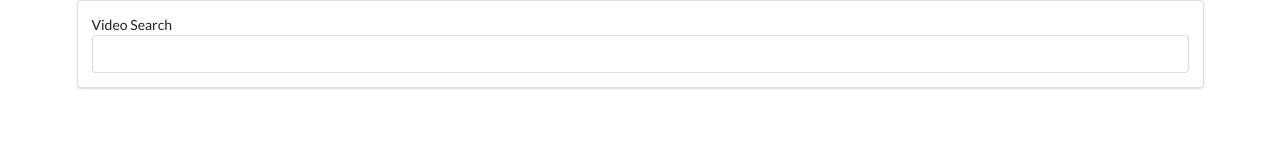
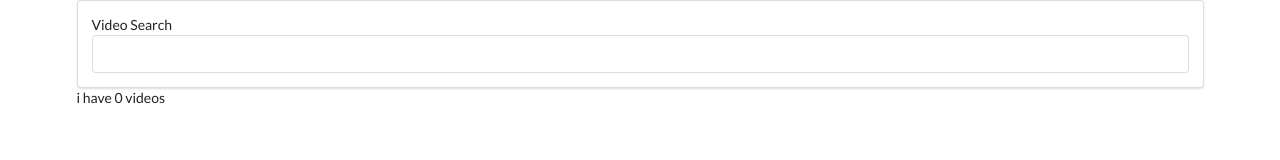
Before and after one commit to alexJSanchez/udemySearch, a React (Create React App) app in the folder videos/: page / in a window 1280 px wide. Shown: the top 160 px of the page. Built offline with nearby package versions, Linux system fonts and the light colour scheme.

Commit message:
add video list

```diff
--- a/videos/src/components/App.js
+++ b/videos/src/components/App.js
@@ -15,12 +15,13 @@ class App extends React.Component{
                 q: term
             }
         })
-        console.log(this.setState({videos: response.data.items}))
+        this.setState({videos: response.data.items})
     };
     render(){
         return (
         <div className="ui container">
             <SearchBar onFormSubmit={this.onTermSubmit}/>
+            i have {this.state.videos.length} videos
         </div>
         )
     }
```
Also changed, not shown: videos/src/components/VideoList.js (added, +7 -0 lines).
